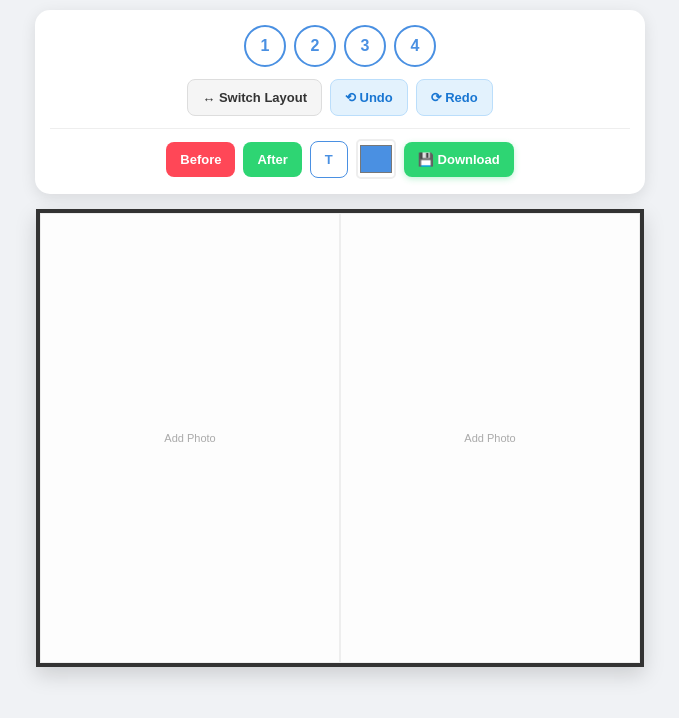
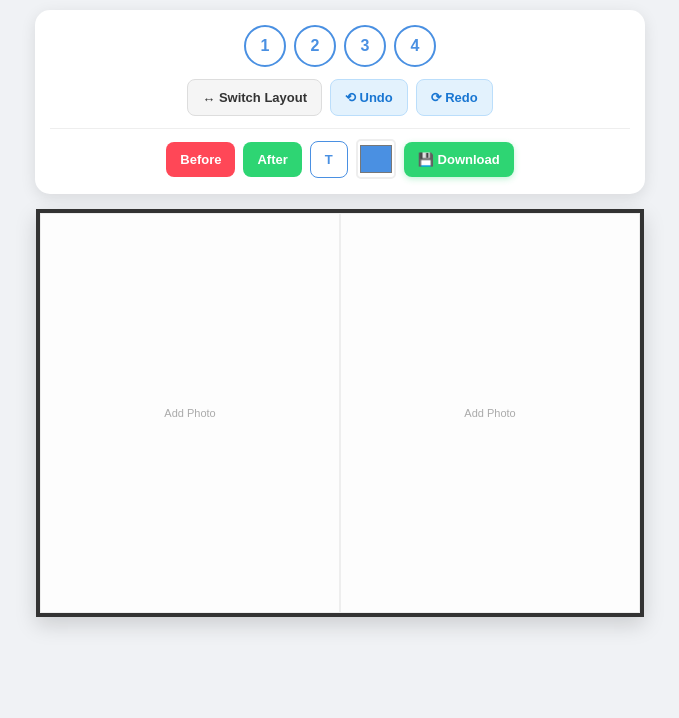
Before and after one commit to minthantpyapon-lgtm/Photo-collage, a plain HTML site: page index.html in a window 1280 px wide. Shown: the whole page, without its empty margins (300-979 px from the left). Drawn offline with nearby package versions, Linux system fonts and the light colour scheme.

Commit message:
Update index.html

```diff
--- a/index.html
+++ b/index.html
@@ -47,7 +47,7 @@
   #collage {
     position: relative; margin: 0 auto;
     width: 95%; max-width: 600px;
-    height: 450px; background: white;
+    height: 400px; background: white;
     border: 4px solid #333; display: flex; flex-direction: row; overflow: hidden;
     box-shadow: 0 8px 20px rgba(0,0,0,0.15);
   }
```
